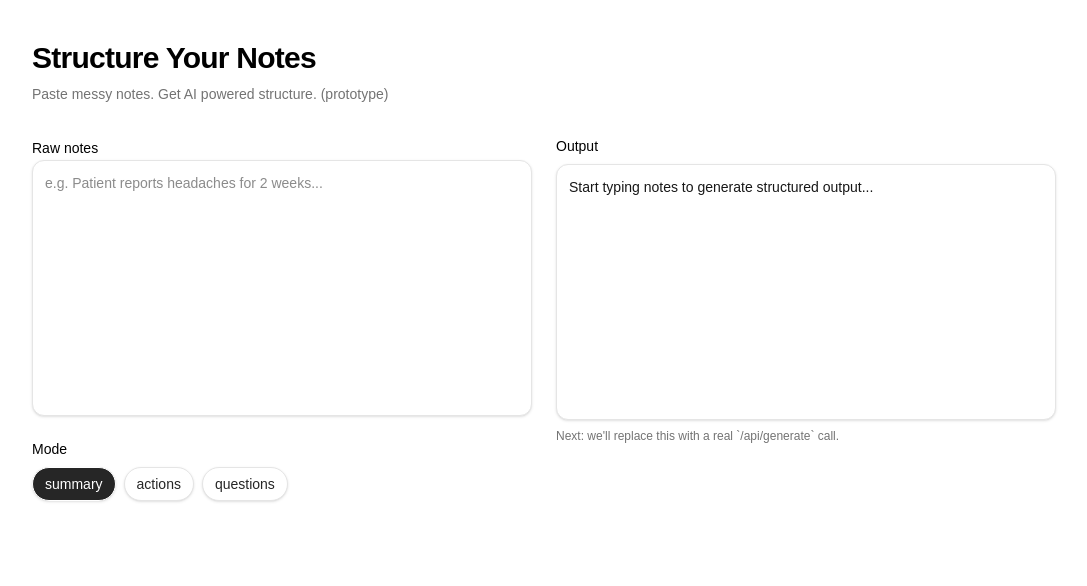
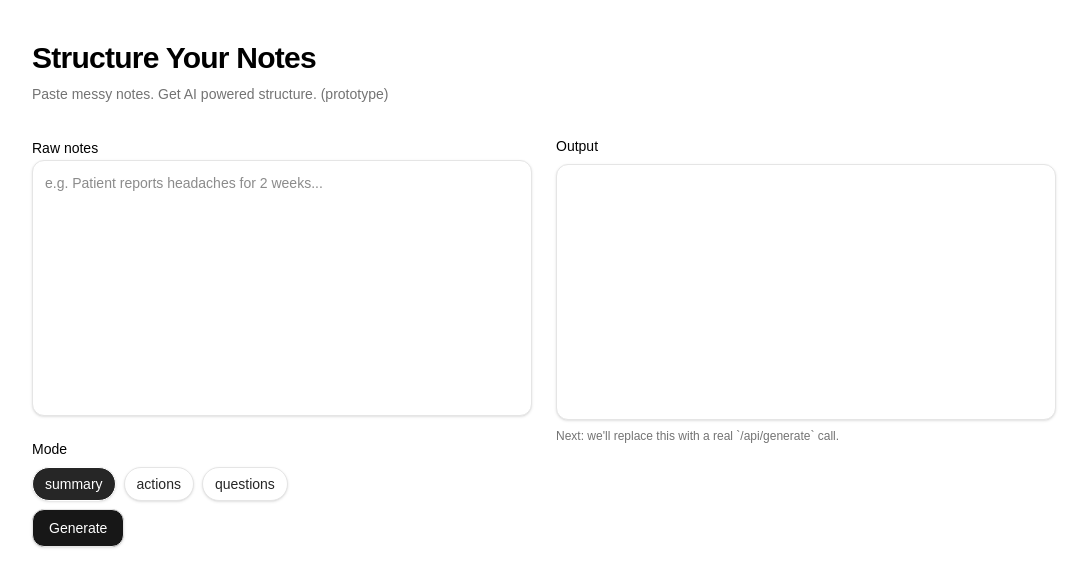
Before and after one commit to harryph1ll1ps/ai-structured-notes, a Next.js app: page / in a window 1280 px wide. Shown: the top 586 px of the page, without its empty margins (96-1183 px from the left). Built offline with nearby package versions, Linux system fonts and the light colour scheme.

Commit message:
introduce api endpoint and move output generation server side

```diff
--- /dev/null
+++ b/app/api/generate/route.ts
@@ -0,0 +1,38 @@
+import { NextResponse } from "next/server";
+import { GenerateRequest, GenerateResponse } from "@/app/types/generate";
+const OUTPUT_PREVIEW_LIMIT = 200;
+
+
+export async function POST(req: Request) {
+
+    const body = (await req.json()) as GenerateRequest;
+
+    const trimmedText = body.note.trim();
+
+    if(!trimmedText) {
+        return NextResponse.json<GenerateResponse>({
+            output: "Start typing notes to generate structured output...",
+        });
+    }
+
+    const preview = trimmedText.slice(0,OUTPUT_PREVIEW_LIMIT);
+    const suffix = trimmedText.length > OUTPUT_PREVIEW_LIMIT ? "..." : "";
+
+    let output: string;
+
+    switch (body.mode) {
+        case "summary":
+            output = `Summary:\n- ${preview}${suffix}`;
+            break;
+        case "actions":
+            output = `Action items:\n- ${preview}${suffix}`;
+            break;
+        case "questions":
+            output = `Follow-up questions:\n- What did you mean by "${preview.slice(0,40)}..."?`;
+            break;
+        default:
+            output = "unsupported mode";
+    }
+
+    return NextResponse.json<GenerateResponse>({ output });
+}
--- a/app/page.tsx
+++ b/app/page.tsx
@@ -1,33 +1,33 @@
 "use client";  // tells next.js this file should run on the client (in the browser), not on the server.
 import { useState, useMemo } from "react";
 import clsx from "clsx";
+import { GenerateResponse } from "./types/generate";
 
 
 type Mode = "summary" | "actions" | "questions";
 const MODES = ["summary", "actions", "questions"] as const; // as const makes it a list of literals, rather than simply strings
-const OUTPUT_PREVIEW_LIMIT = 200;
 
 
-function formatOutput(note: string, mode: Mode): string {
-  const trimmedNote = note.trim()
-  if (!trimmedNote) return "Start typing notes to generate structured output...";
+// function formatOutput(note: string, mode: Mode): string {
+//   const trimmedNote = note.trim()
+//   if (!trimmedNote) return "Start typing notes to generate structured output...";
 
-  const preview = trimmedNote.slice(0, OUTPUT_PREVIEW_LIMIT);
-  const suffix = trimmedNote.length > OUTPUT_PREVIEW_LIMIT ? "..." : "";
+//   const preview = trimmedNote.slice(0, OUTPUT_PREVIEW_LIMIT);
+//   const suffix = trimmedNote.length > OUTPUT_PREVIEW_LIMIT ? "..." : "";
 
-  switch (mode) {
-    case "summary":
-      return `Summary:\n- ${preview}${suffix}`;
-    case "actions":
-      return `Action items:\n- ${preview}${suffix}`;
-    case "questions":
-      return `Follow-up questions:\n- What did you mean by "${preview.slice(0,40)}..."?`;
-    default: {
-      const _exhaustive: never = mode;
-      return _exhaustive;
-    }
-  }
-}
+//   switch (mode) {
+//     case "summary":
+//       return `Summary:\n- ${preview}${suffix}`;
+//     case "actions":
+//       return `Action items:\n- ${preview}${suffix}`;
+//     case "questions":
+//       return `Follow-up questions:\n- What did you mean by "${preview.slice(0,40)}..."?`;
+//     default: {
+//       const _exhaustive: never = mode;
+//       return _exhaustive;
+//     }
+//   }
+// }
 
 
 export default function HomePage() {
@@ -35,10 +35,34 @@ export default function HomePage() {
   // set note and mode state variables
   const [rawNote, setRawNote] = useState<string>(""); // sets state as rawNote === "", with setRawNote as a function for updating the value
   const [currentMode, setMode] = useState<Mode>("summary");
+  const [structuredNote, setStructuredNote] = useState<string>("");
+
+
+  async function generateOutput() {
+    try{
+      const res = await fetch("/api/generate", {
+        method: "POST",
+        headers: { "Content-Type": "application/json" },
+        body: JSON.stringify({
+          note: rawNote,
+          mode: currentMode,
+        }),
+      });
+
+      if(!res.ok) {
+        throw new Error("Failed to generate output");
+      }
+
+      const data = (await res.json()) as GenerateResponse;
+      setStructuredNote(data.output);
+    } catch {
+      setStructuredNote("Something went wrong. Please try again.")
+    }
+  }
 
 
   // get the structured note output
-  const output = useMemo(() => formatOutput(rawNote, currentMode), [rawNote, currentMode]); // recomputes when 'rawNote' or 'currentMode' changes (useMemo)
+  // const output = useMemo(() => formatOutput(rawNote, currentMode), [rawNote, currentMode]); // recomputes when 'rawNote' or 'currentMode' changes (useMemo)
 
 
   // render the webpage
@@ -88,13 +112,22 @@ export default function HomePage() {
                         isActive
                           ? "border-white bg-neutral-800 text-white"
                           : "border-neutral-200 bg-white text-neutral-800 hover:bg-neutral-50",
-                  )}
+                  )} // join the ClassName together
                     >
                       {m}
                     </button>
                   );
                 })}
               </div>
+
+                <button
+                type = "button"
+                onClick={generateOutput}
+                className="rounded-xl border border-neutral-200 bg-neutral-900 px-4 py-2 text-sm font-medium text-white shadow-sm hover:bg-neutral-800"
+              >
+                Generate
+              </button>
+
             </div>
           </div>
 
@@ -102,7 +135,7 @@ export default function HomePage() {
           <div className="space-y-2">
             <div className="text-sm font-medium">Output</div>
             <div className="h-64 overflow-auto rounded-xl border border-neutral-200 bg-white p-3 text-sm shadow-sm whitespace-pre-wrap text-neutral-900">
-                {output}
+                {structuredNote}
             </div>
 
           <p className="text-xs text-neutral-500">
```
